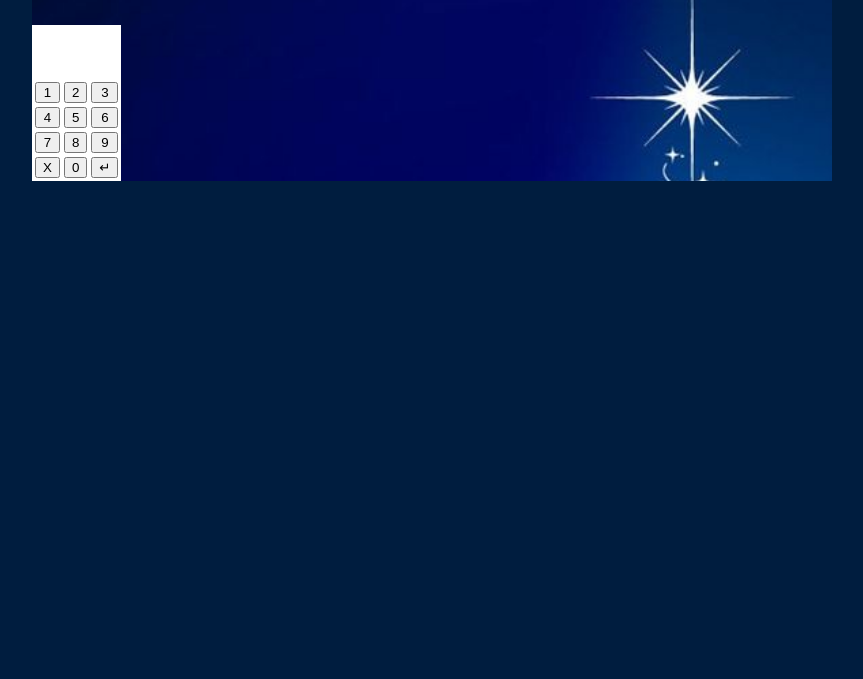
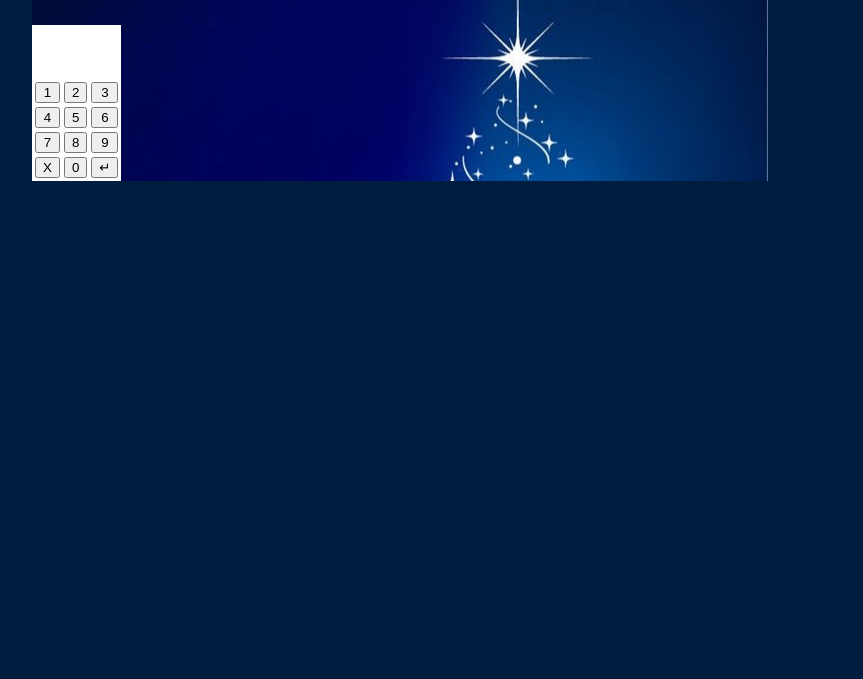
Before and after one commit to RingoDarius/Christmas, a plain HTML site: page index.html in a window 1280 px wide. Shown: the part 121-800 px from the top of the page, without its empty margins (208-1071 px from the left). Drawn offline with Linux system fonts and the light colour scheme.

Commit message:
Update style.css

```diff
--- a/style.css
+++ b/style.css
@@ -12,11 +12,11 @@ body{
 }
 
 main{
-margin: auto;
-width: 800px;
+   margin: auto;
+   width: 800px;
    background-image: url(christmasbk.jpg);
-  background-size: 1000px;
-  background-repeat: no-repeat;
+
+   background-repeat: no-repeat;
 }
 #numbers{
   background-color: white;
```
